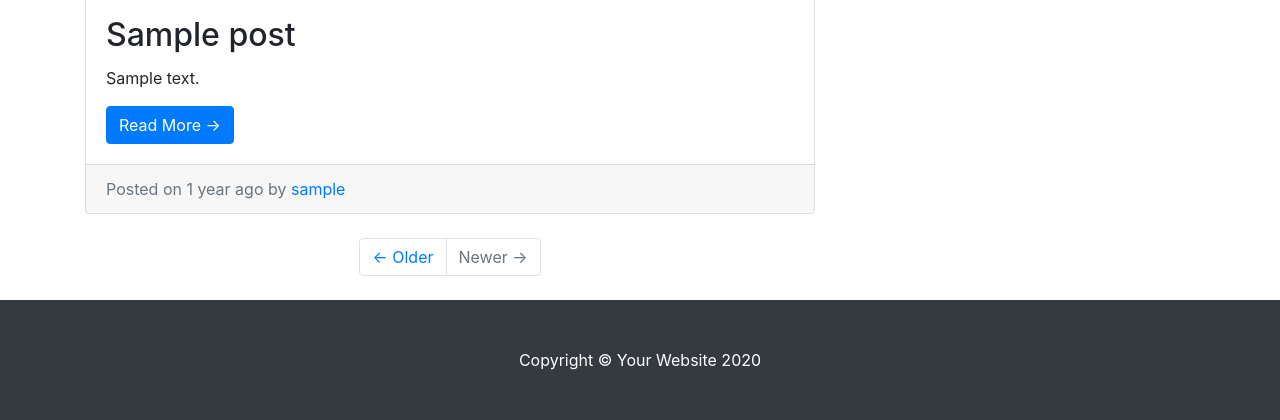
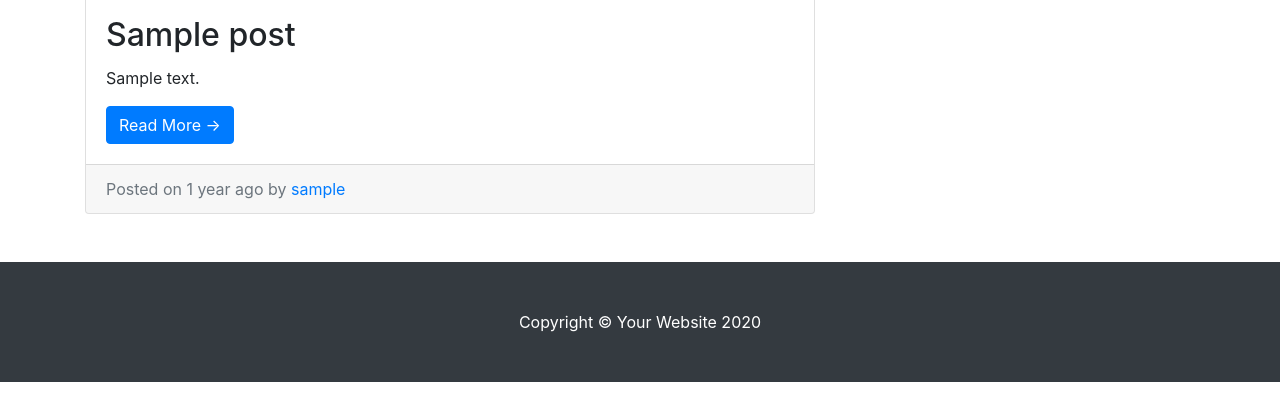
Before and after one commit to ilhamday/Django-blog-project, a Django app: page / in a window 1280 px wide. Shown: the part 703-1123 px from the top of the page. After the commit the page ends 1085 px from the top, so only its background shows below. Run offline with Django 3.2, Linux system fonts and the light colour scheme; tables that the repository leaves empty hold one stand-in row (values such as "Sample post"); grey boxes marked "Sample" are stand-in pictures; some libraries are stand-ins or nearby versions.

Commit message:
Add pagination using django module

```diff
--- a/django_blog_oldman/myblog/templates/myblog/index.html
+++ b/django_blog_oldman/myblog/templates/myblog/index.html
@@ -34,12 +34,16 @@
 
         <!-- Pagination -->
         <ul class="pagination justify-content-center mb-4">
+          {% if queryset.has_previous %}
           <li class="page-item">
-            <a class="page-link" href="#">&larr; Older</a>
+            <a class="page-link" href="?{{ page_request_var }}={{ queryset.previous_page_number }}">&larr; Older</a>
           </li>
-          <li class="page-item disabled">
-            <a class="page-link" href="#">Newer &rarr;</a>
+          {% endif %}
+          {% if queryset.has_next %}
+          <li class="page-item">
+            <a class="page-link" href="?{{ page_request_var }}={{ queryset.next_page_number }}">Newer &rarr;</a>
           </li>
+          {% endif %}
         </ul>
 
       </div>
--- a/django_blog_oldman/myblog/views.py
+++ b/django_blog_oldman/myblog/views.py
@@ -1,11 +1,27 @@
 from django.shortcuts import render, get_object_or_404
 from .models import *
+from django.core.paginator import Paginator, EmptyPage, PageNotAnInteger
 
 
 def index(request):
     queryset = Post.objects.all()
+
+    # PAGINATION
+    paginator = Paginator(queryset, 2) # from queryset, show 2 post per page | change the number if want to show more.
+
+    page_request_var = 'page'
+    page = request.GET.get(page_request_var)
+
+    try:
+        paginated_queryset = paginator.page(page)
+    except PageNotAnInteger:
+        paginated_queryset = paginator.page(1)
+    except EmptyPage:
+        paginated_queryset = paginator.page(paginator.num_pages)
+
     context = {
-        'queryset': queryset
+        'queryset': paginated_queryset,
+        'page_request_var': page_request_var,
     }
     return render(request, 'index.html', context)
 
```
Also changed, not shown: django_blog_oldman/myblog/static/myblog/images/benn-mcguinness-unsplash.jpg (added), django_blog_oldman/myblog/static/myblog/images/christin-hume-unsplash.jpg (added), django_blog_oldman/myblog/static/myblog/images/kal-visuals-unsplash.jpg (added), 1 other file.
